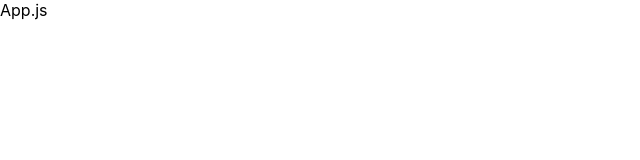
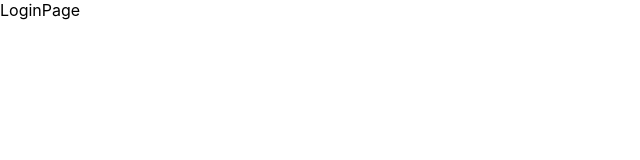
Before and after one commit to Adam10108/react-frontend, a React (Create React App) app: page / in a window 1280 px wide. Shown: the top 160 px of the page, without its empty margins (0-640 px from the left). Built offline with nearby package versions, Linux system fonts and the light colour scheme.

Commit message:
add:routes.js

```diff
--- /dev/null
+++ b/src/containers/loginpage/index.js
@@ -0,0 +1,7 @@
+import React from 'react'
+
+const LoginPage = () => {
+  return <>LoginPage</>
+}
+
+export default LoginPage
--- a/src/core/App.js
+++ b/src/core/App.js
@@ -1,7 +1,12 @@
-import React from 'react';
+import React from 'react'
+import Routes from './routes/routes'
 
 function App() {
-  return <div>App.js</div>;
+  return (
+    <>
+      <Routes />
+    </>
+  )
 }
 
-export default App;
+export default App
--- /dev/null
+++ b/src/core/routes/routes.js
@@ -0,0 +1,16 @@
+import { BrowserRouter as Router, Route, Switch } from 'react-router-dom'
+
+import React from 'react'
+import Login from '../../containers/loginpage'
+
+const Routes = () => {
+  return (
+    <Router>
+      <Switch>
+        <Route exact path="/" component={Login} />
+      </Switch>
+    </Router>
+  )
+}
+
+export default Routes
```
Also changed, not shown: src/index.js (+5 -5 lines).
